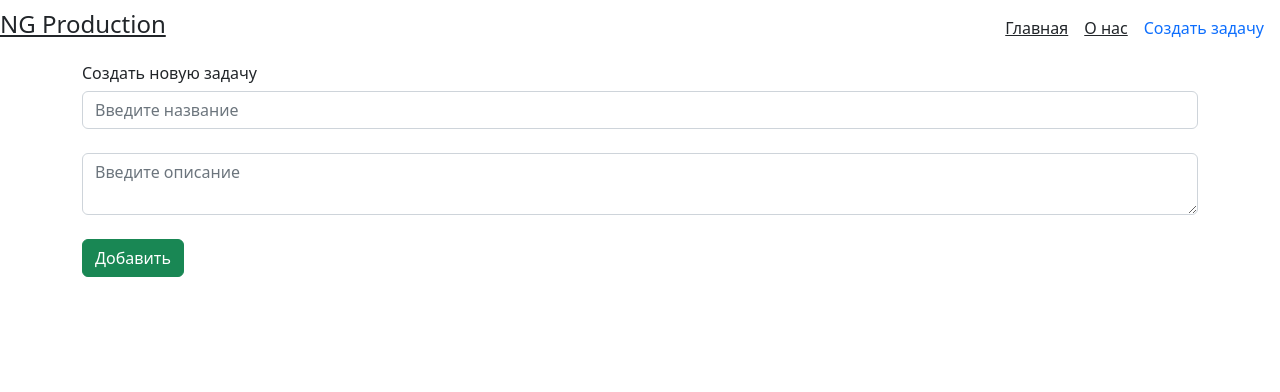
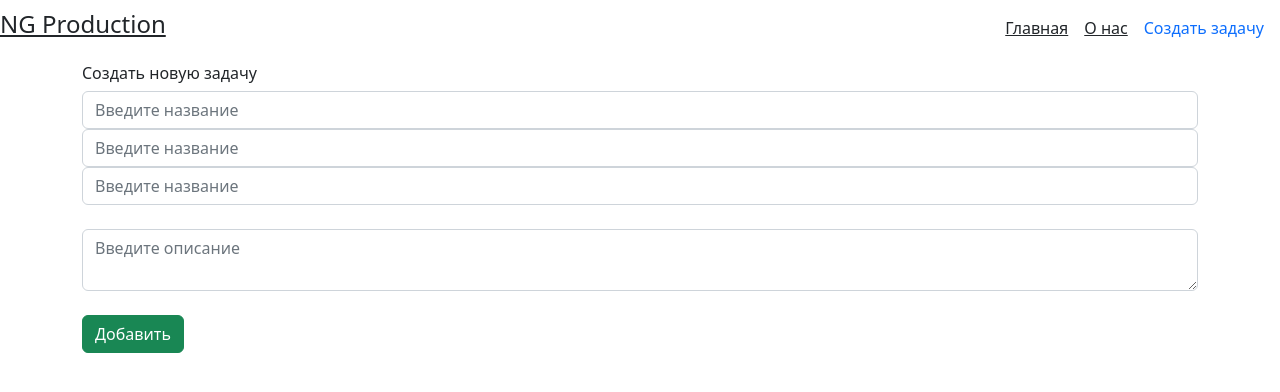
Before and after one commit to Gaikas/web1, a Django app: template templates/siteD/create.html in a window 1280 px wide. Shown: the top 392 px of the page. Run offline with Django 4.2, Linux system fonts and the light colour scheme; the template is opened without the code that fills it: values that come from a table or form of the project are taken from there, others are empty.

Commit message:
Add working field in the form

```diff
--- a/siteD/forms.py
+++ b/siteD/forms.py
@@ -1,7 +1,18 @@
+
 from . models import Task
-from django.forms import ModelForm
+from django.forms import ModelForm, TextInput
 
-class TaskForm(ModelForm):
+class TaskForm (ModelForm):
     class Meta:
         model = Task
         fields = ["title", "task"]
+        widgets = {
+            "title": TextInput(attrs={
+                'class': 'form-control',
+                'placeholder': 'Введите название'
+            }),
+            "task": TextInput(attrs={
+                'class': 'form-control',
+                'placeholder': 'Введите название'
+            }),
+        }
--- a/templates/siteD/create.html
+++ b/templates/siteD/create.html
@@ -8,6 +8,8 @@
     <h6>Создать новую задачу</h6>
     <form method="post">
         {% csrf_token %}
+        {{form.title}}
+        {{form.task}}
         <input type="text" placeholder="Введите название" class = "form-control"><br>
         <textarea type ="text" placeholder = "Введите описание" class = "form-control"></textarea><br>
         <button type="submit" class = "btn btn-success">Добавить</button>
```
